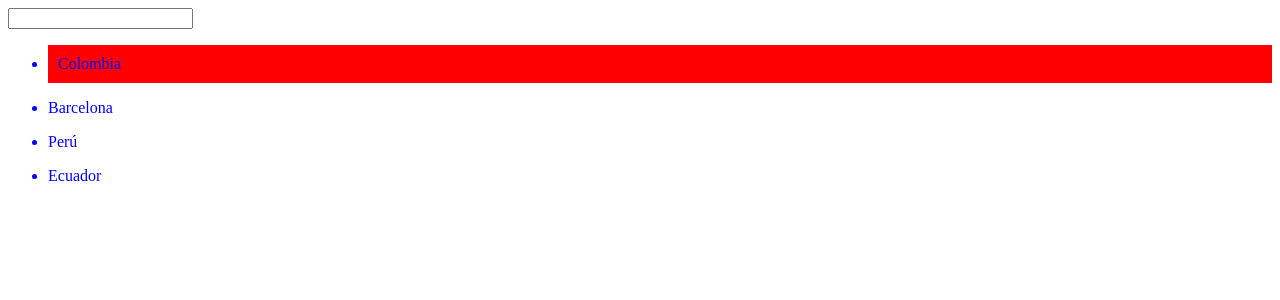
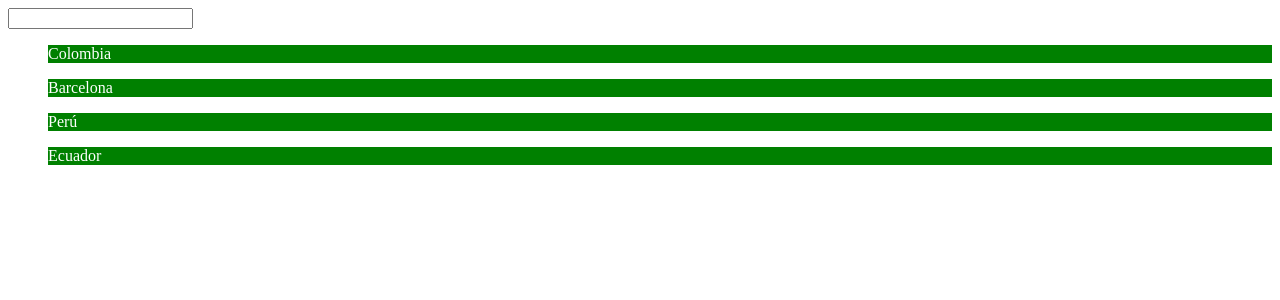
Before and after one commit to bolivar014/angular_dominicode, an Angular app: page / in a window 1280 px wide. Shown: the top 300 px of the page. Built offline with nearby package versions, Linux system fonts and the light colour scheme.

Commit message:
aplicando directiva ngStyle

```diff
--- a/src/app/app.component.html
+++ b/src/app/app.component.html
@@ -5,5 +5,6 @@
 <input type="text" [(ngModel)]="name">
 
 <ul *ngFor="let city of cities">
-  <li [ngClass]="{ 'selected': city === 'Colombia','blue': city !== 'Lima' }">{{ city }}</li>
+  <li [ngStyle]="{ 'color': 'white', 'background-color': city === 'madrid' ? 'blue' : 'green' }">{{ city }}</li>
+  <!--<li [ngClass]="{ 'selected': city === 'Colombia','blue': city !== 'Lima' }">{{ city }}</li>-->
 </ul>
```
